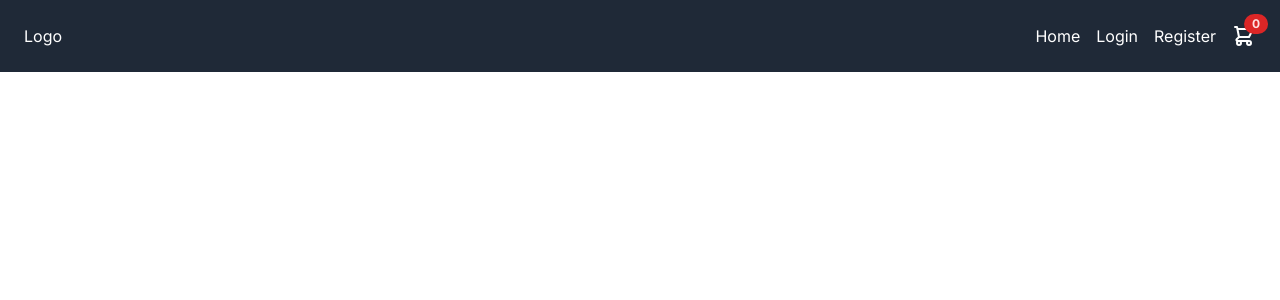
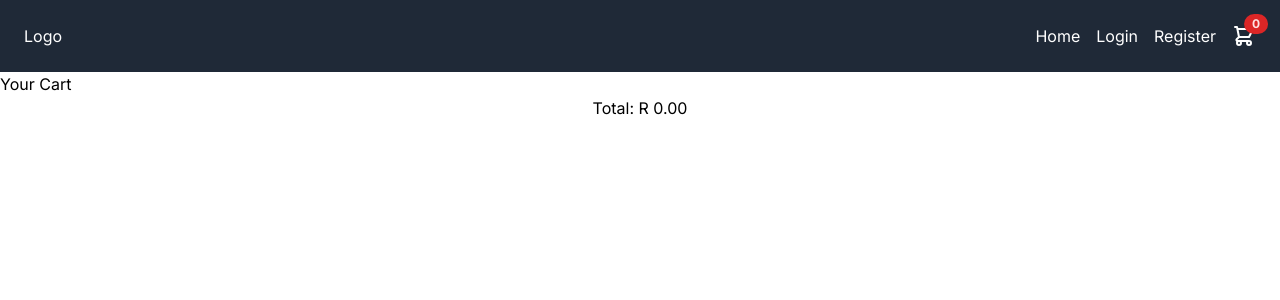
Before and after one commit to mattkiggen/pcstore, a Next.js app in the folder frontend/: page /cart in a window 1280 px wide. Shown: the top 300 px of the page. Built offline with nearby package versions, Linux system fonts and the light colour scheme.

Commit message:
add basic cart layout

```diff
--- a/frontend/pages/cart.js
+++ b/frontend/pages/cart.js
@@ -1,21 +1,42 @@
 import { useContext } from 'react';
 import Navbar from '../components/Navbar';
 import ShoppingCartContext from '../context/ShoppingCartContext';
+import FormattedPrice from '../components/FormattedPrice';
+import Image from 'next/image';
 
 export default function CartPage() {
   const { cartItems } = useContext(ShoppingCartContext);
+  let total = 0;
 
   return (
     <>
       <Navbar />
-      <div>
+      <h1>Your Cart</h1>
+      <div className='flex flex-col items-center'>
         {cartItems.map((item) => {
+          const price = parseFloat(item.price);
+          total += parseFloat(price);
           return (
-            <p>
-              {item.id} - {item.title}
-            </p>
+            <div className='grid grid-cols-1 sm:grid-cols-5'>
+              <Image
+                src={item.image}
+                alt={item.title}
+                width={200}
+                height={200}
+                objectFit='contain'
+              />
+              <h3>{item.title}</h3>
+              <p>{item.quantity}</p>
+              <p>
+                <FormattedPrice price={price * item.quantity} />
+              </p>
+              <p>Delete</p>
+            </div>
           );
         })}
+        <p>
+          Total: <FormattedPrice price={total} />
+        </p>
       </div>
     </>
   );
```
